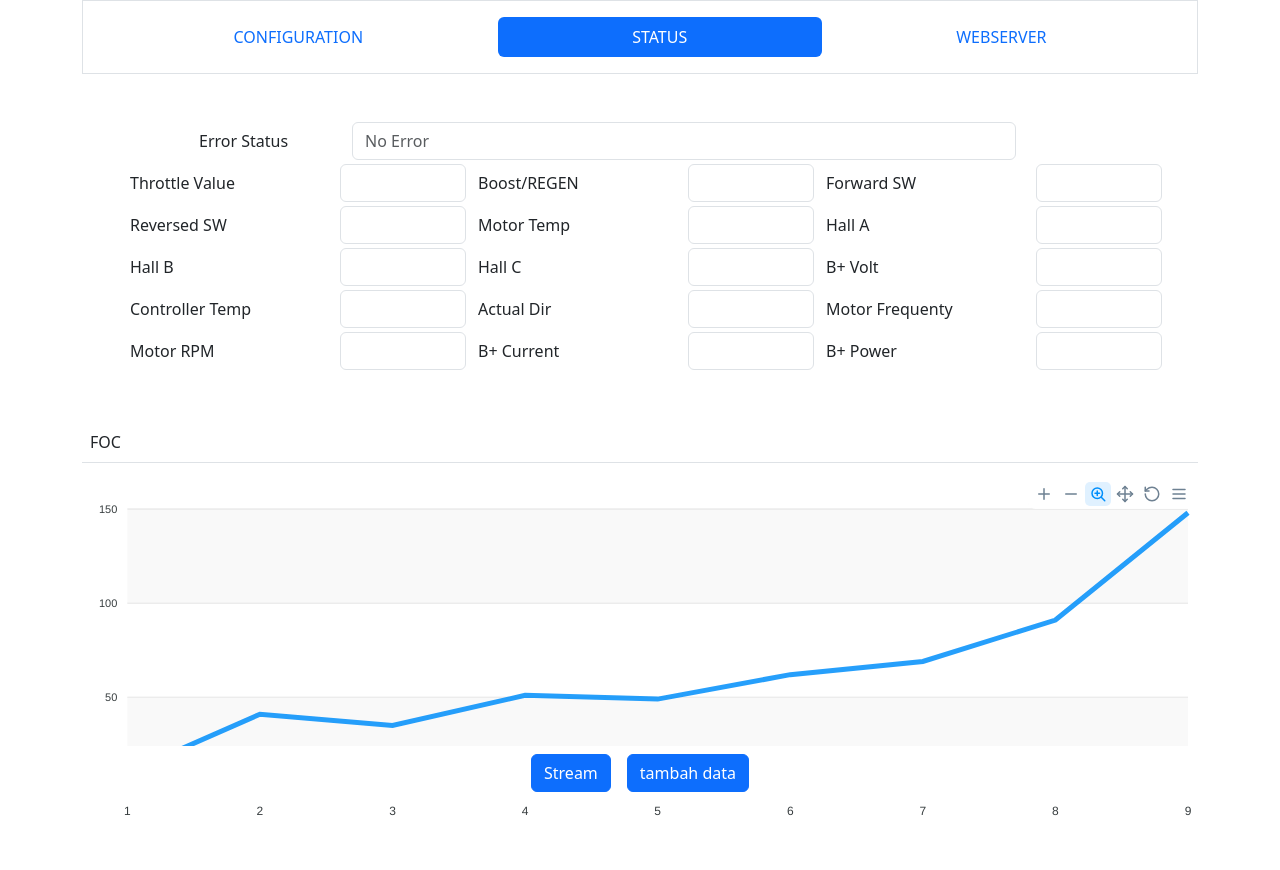
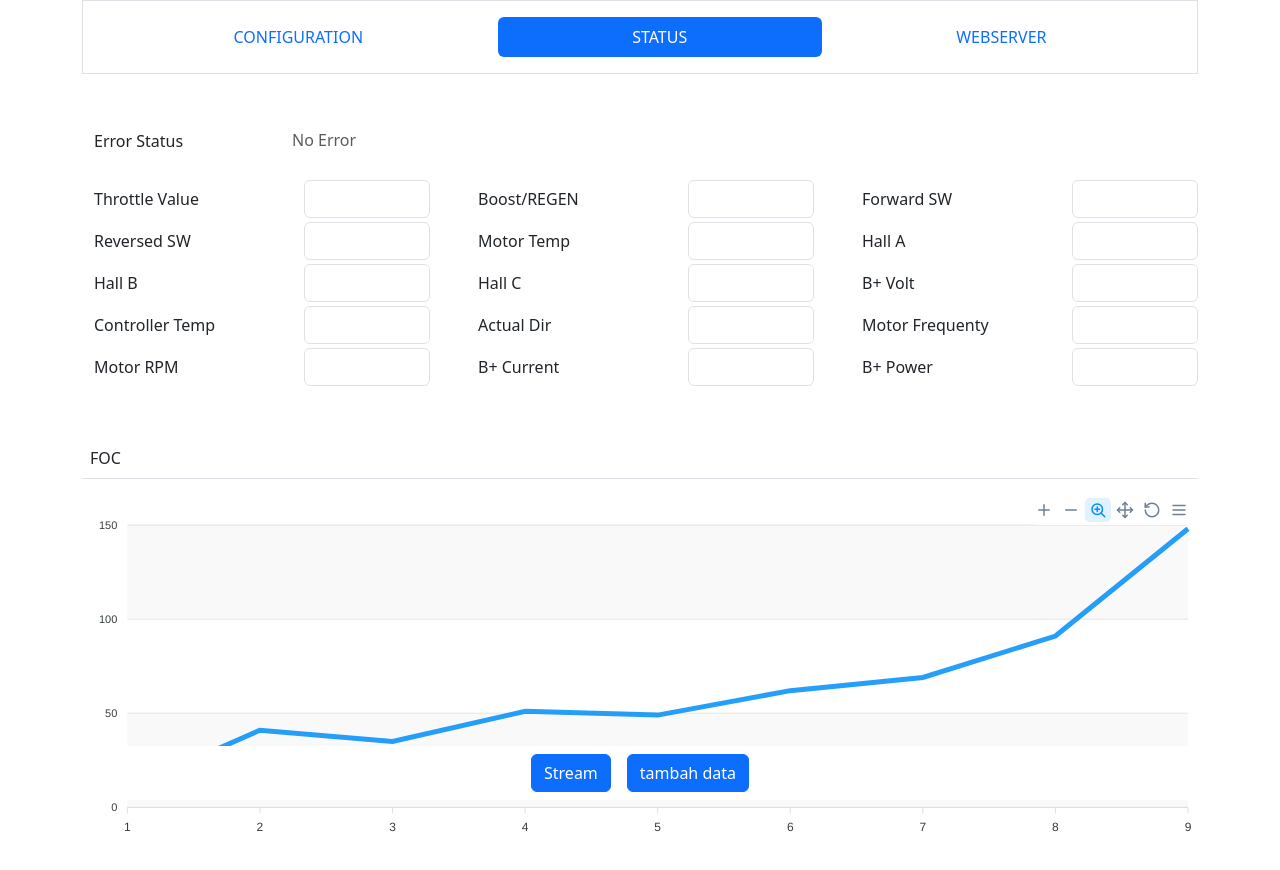
Before and after one commit to semaralawa/test-weimana, a plain HTML site: page index.html in a window 1280 px wide. Both pictures are taken after a click on the tab "STATUS". Drawn offline with nearby package versions, Linux system fonts and the light colour scheme.

Commit message:
style: ngerapiin

```diff
--- a/index.html
+++ b/index.html
@@ -36,7 +36,7 @@
                 <div class="tab-pane fade show active" id="tab1-tab-pane" role="tabpanel" aria-labelledby="tab1-tab"
                     tabindex="0">
                     <div class="container">
-                        <div class="row justify-content-center">
+                        <div class="row justify-content-between">
                             <!-- col kiri -->
                             <div class="col-lg-4">
                                 <div class="row mb-lg-1 mb-2 pe-0">
@@ -642,16 +642,14 @@
                 <!-- tab2 -->
                 <div class="tab-pane fade" id="tab2-tab-pane" role="tabpanel" aria-labelledby="tab2-tab" tabindex="0">
                     <div class="container">
-                        <div class="row justify-content-center">
-                            <div class="col-md-10 row mb-lg-1 mb-2 pe-0">
-                                <label for="" class="col-md-2 col-form-label">Error Status</label>
-                                <div class="col-md-9 fv-row my-auto">
-                                    <input name="s1" placeholder="No Error" type="text" class="form-control bg-white"
-                                        value="" disabled readonly>
-                                </div>
+                        <div class="row mb-lg-1 pb-3 pe-0">
+                            <label for="" class="col-md-2 col-form-label">Error Status</label>
+                            <div class="col-md-10 pe-0">
+                                <input name="s1" placeholder="No Error" type="text"
+                                    class="form-control bg-white border-0" value="" disabled readonly>
                             </div>
                         </div>
-                        <div class="row justify-content-center">
+                        <div class="row justify-content-between">
                             <div class="col-md-4 row mb-lg-1 mb-2 pe-0">
                                 <label for="" class="col-md-7 col-form-label">
                                     Throttle Value</label>
```
